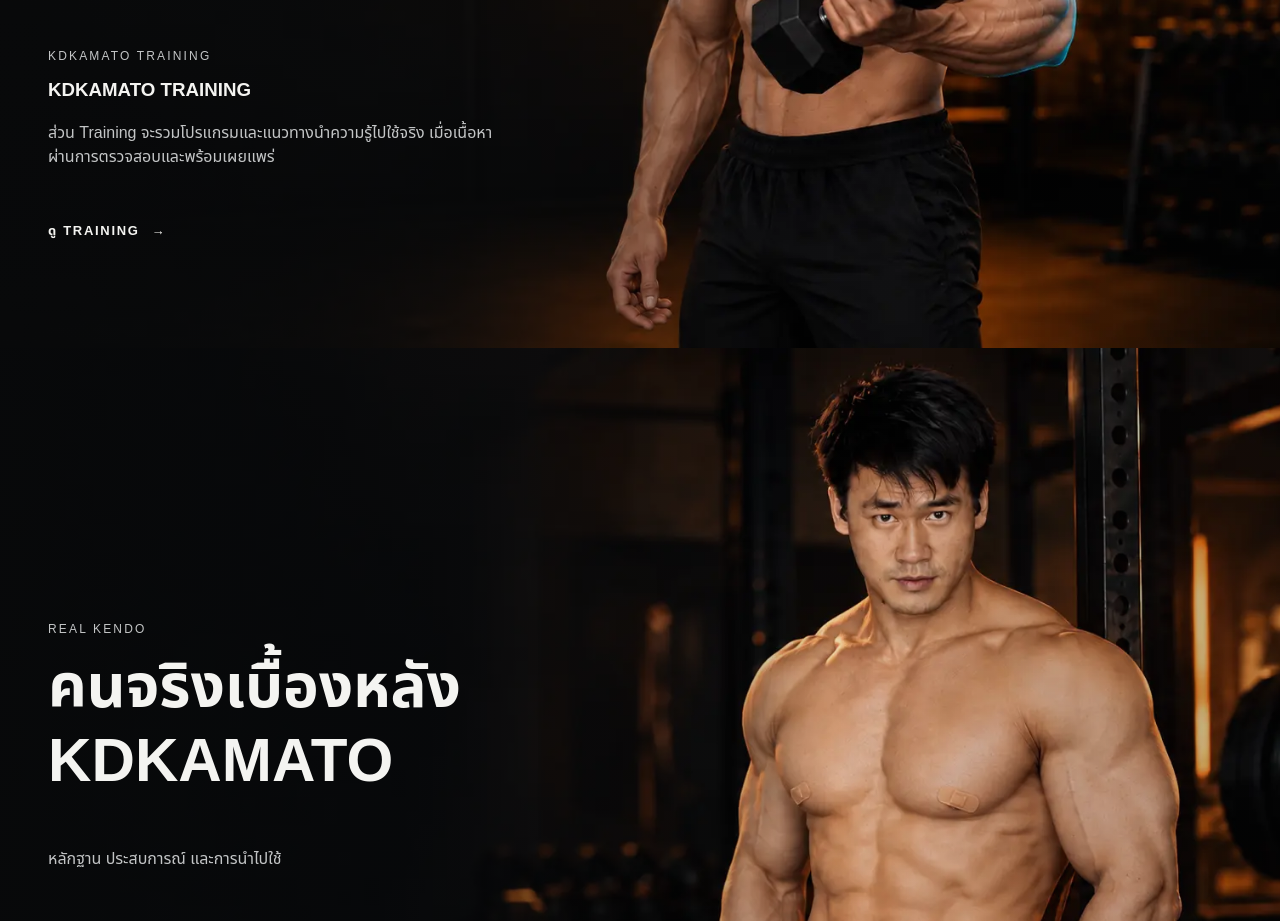
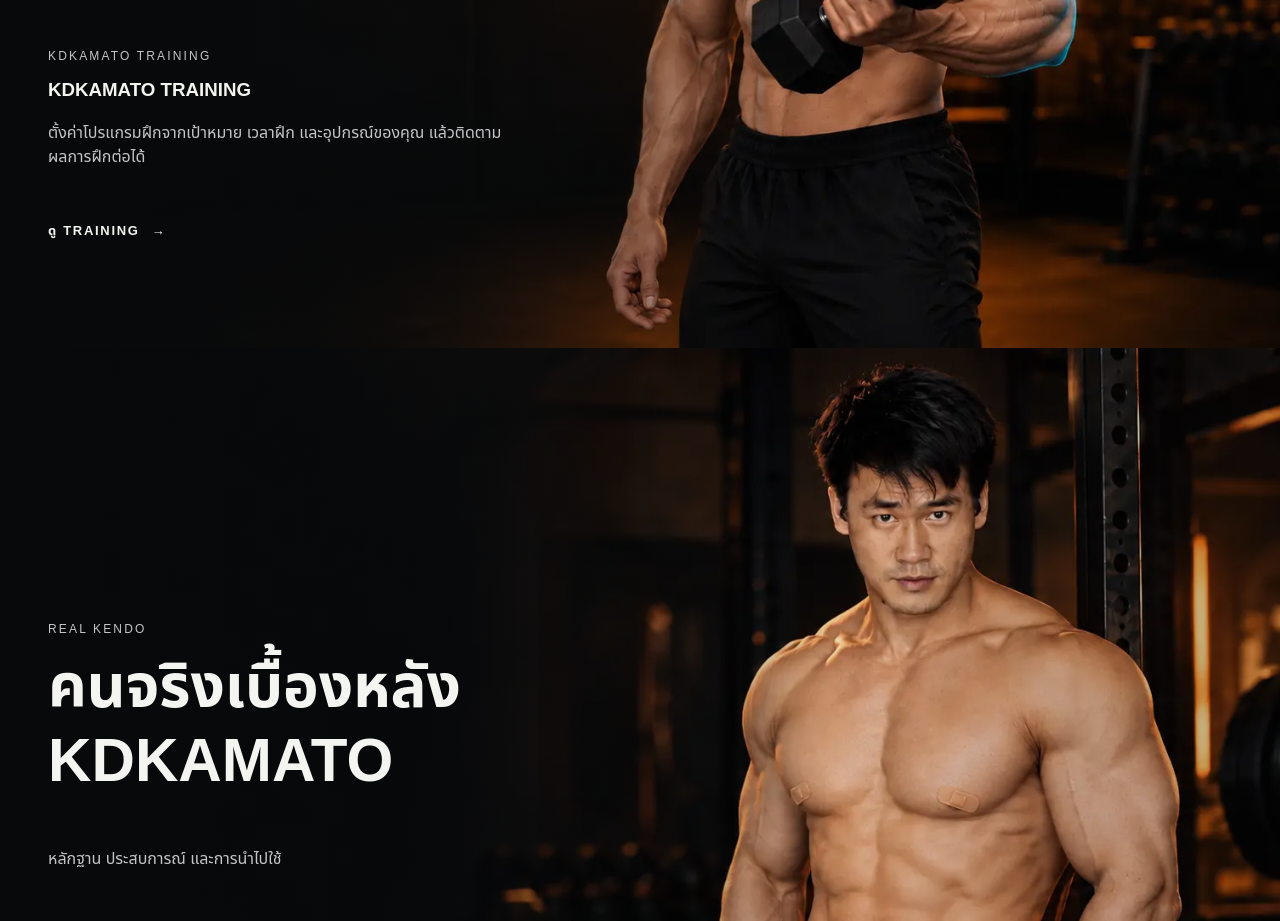
Before and after one commit to nutyfreshz/kdkamato, a Next.js app: page / in a window 1280 px wide. Shown: the part 8140-9061 px from the top of the page. Built offline with nearby package versions, Linux system fonts and the light colour scheme; no server answers.

Commit message:
ux: align home training copy with live program

```diff
--- a/components/HomePage.jsx
+++ b/components/HomePage.jsx
@@ -17,7 +17,7 @@ const copy = {
     noArticleTitle: 'พื้นที่สำหรับบทความที่พร้อมใช้งาน', noArticleText: 'บทความเชิงลึกเผยแพร่แยกจาก Manga จึงไม่จำเป็นต้องมีบทความคู่กับทุกตอน',
     labTitle: <>ลองใช้ข้อมูลของคุณ</>, labIntro: 'เริ่มจากคำถามที่อยากรู้ กรอกค่าที่วัดได้ แล้วดูว่าค่าเหล่านั้นส่งผลต่อการจัดท่า สัดส่วน หรือการตีความอย่างไร โดยไม่ต้องรู้ศัพท์เฉพาะทางมาก่อน',
     c1: 'ทำไมบางท่าถึงรู้สึกไม่เข้ากับโครงสร้างร่างกายของคุณ?', c2: 'ท่า Squat แบบไหนควรลองก่อน?', c3: 'ถ้าไหล่หรือเอวเปลี่ยน สัดส่วน V (V-shape) จะเปลี่ยนอย่างไร?',
-    trainingTitle: <>เปลี่ยนความรู้ให้เป็นการลงมือทำ</>, trainingText: 'ส่วน Training จะรวมโปรแกรมและแนวทางนำความรู้ไปใช้จริง เมื่อเนื้อหาผ่านการตรวจสอบและพร้อมเผยแพร่', trainingCta: 'ดู TRAINING',
+    trainingTitle: <>เปลี่ยนความรู้ให้เป็นการลงมือทำ</>, trainingText: 'ตั้งค่าโปรแกรมฝึกจากเป้าหมาย เวลาฝึก และอุปกรณ์ของคุณ แล้วติดตามผลการฝึกต่อได้', trainingCta: 'ดู TRAINING',
     kendoTitle: <>คนจริงเบื้องหลัง KDKAMATO</>, kendoText: 'หลักฐาน ประสบการณ์ และการนำไปใช้',
     portal: <>อยากดูอะไรต่อ?</>
   },
@@ -31,7 +31,7 @@ const copy = {
     noArticleTitle: 'ARTICLE LIBRARY READY', noArticleText: 'Deep dives publish independently. Daily Manga does not require a matching article.',
     labTitle: <>TEST<br/>YOURSELF.</>, labIntro: 'Start with a question, enter measurements you can actually take, and see how they change movement, proportions, or interpretation without needing technical vocabulary first.',
     c1: 'Why do some exercises feel awkward for your structure?', c2: 'Which Squat setup is worth testing first?', c3: 'Want a stronger V-shape? What should change?',
-    trainingTitle: <>KNOWLEDGE<br/>INTO<br/>APPLICATION.</>, trainingText: 'Training programs and practical application will live here once the material has been reviewed and is ready to publish.', trainingCta: 'EXPLORE TRAINING',
+    trainingTitle: <>KNOWLEDGE<br/>INTO<br/>APPLICATION.</>, trainingText: 'Set your training goal, time, and equipment to build your program, then keep tracking how it goes.', trainingCta: 'EXPLORE TRAINING',
     kendoTitle: <>THE HUMAN<br/>BEHIND<br/>KDKAMATO.</>, kendoText: 'Evidence. Experience. Application.',
     portal: <>WHERE DO YOU<br/>WANT TO GO NEXT?</>
   }
```
